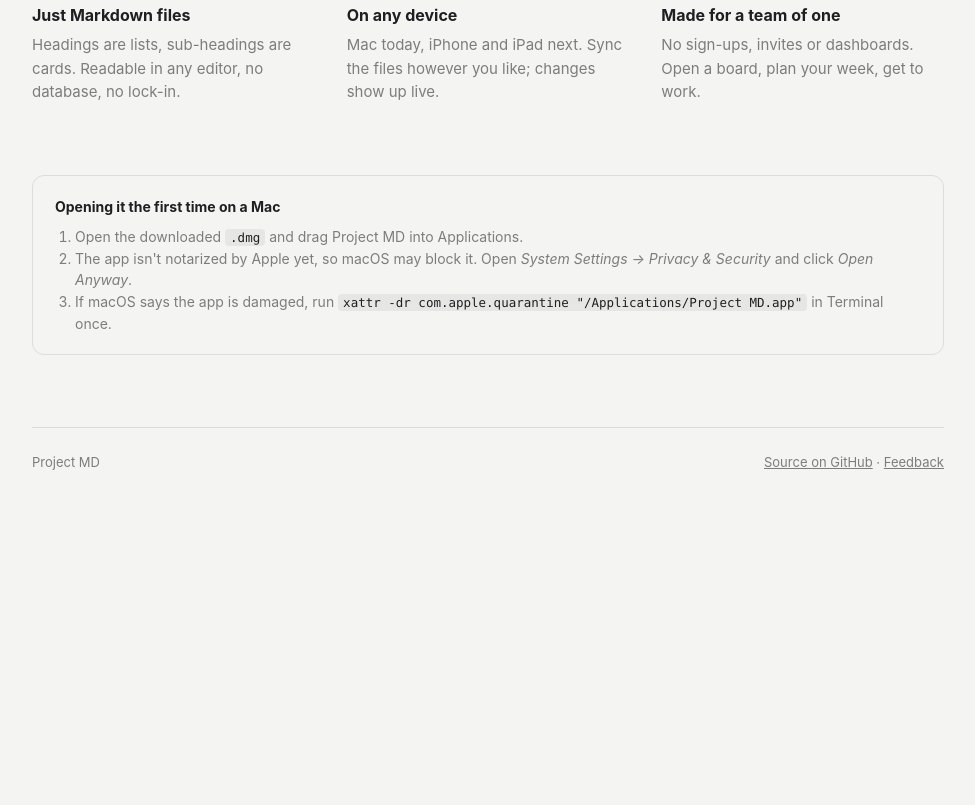
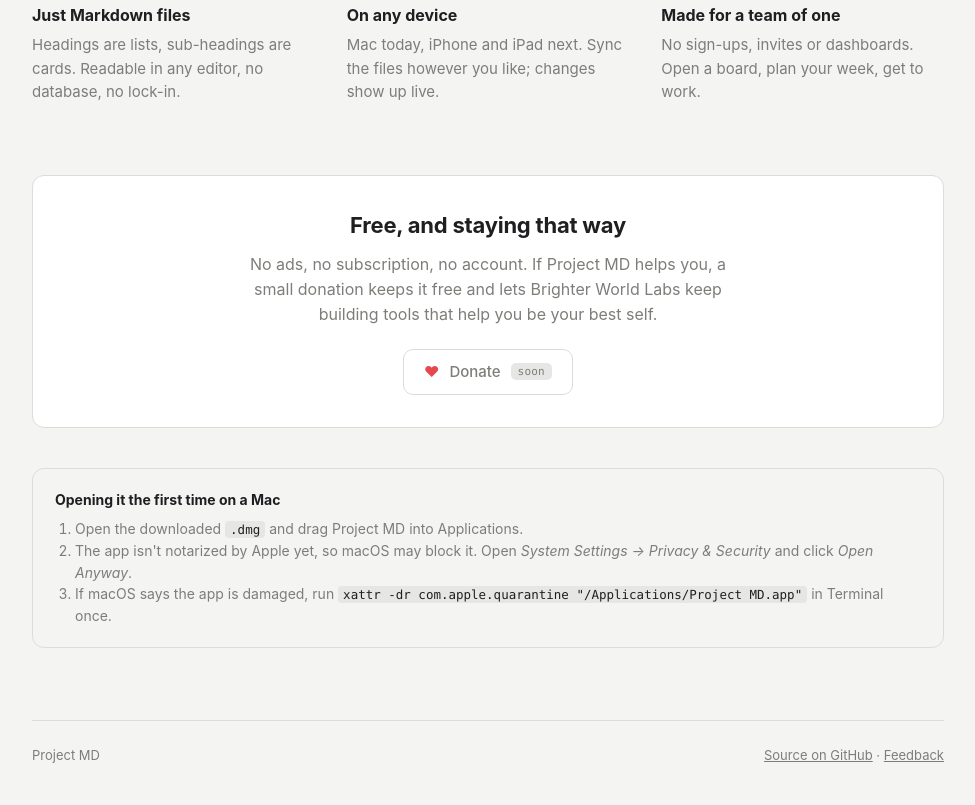
Before and after one commit to IR-Idler/project-md, a website: page docs/index.html in a window 1280 px wide. Shown: the part 1113-1918 px from the top of the page, without its empty margins (152-1127 px from the left). Before the commit the page ends 1626 px from the top, so only its background shows below. Drawn offline with Linux system fonts and the light colour scheme.

Commit message:
Website: add a donation section (button not wired up yet)
Co-Authored-By: Claude Opus 5.5 <noreply@anthropic.com>

```diff
--- a/docs/index.html
+++ b/docs/index.html
@@ -280,6 +280,32 @@
         font-size: 15px;
       }
 
+      /* donate */
+      .support {
+        margin-bottom: 40px;
+        padding: 32px 24px;
+        border: 1px solid var(--line);
+        border-radius: 12px;
+        background: var(--panel);
+        text-align: center;
+      }
+      .support h2 {
+        margin: 0;
+        font-size: 22px;
+        letter-spacing: -0.01em;
+      }
+      .support p {
+        margin: 10px auto 0;
+        max-width: 32em;
+        color: var(--muted);
+      }
+      .support .dl {
+        margin-top: 22px;
+      }
+      .support .heart {
+        color: var(--red);
+      }
+
       /* first launch */
       .note {
         margin-bottom: 72px;
@@ -441,6 +467,16 @@
         </div>
       </section>
 
+      <section class="support" id="donate">
+        <h2>Free, and staying that way</h2>
+        <p>
+          No ads, no subscription, no account. If Project MD helps you, a small donation keeps it free
+          and lets Brighter World Labs keep building tools that help you be your best self.
+        </p>
+        <!-- Not wired up yet: replace with the donation link (Ko-fi, GitHub Sponsors…) and drop .soon. -->
+        <span class="dl soon" aria-disabled="true"><span class="heart">♥</span> Donate <span class="tag">soon</span></span>
+      </section>
+
       <section class="note">
         <strong>Opening it the first time on a Mac</strong>
         <ol>
```
